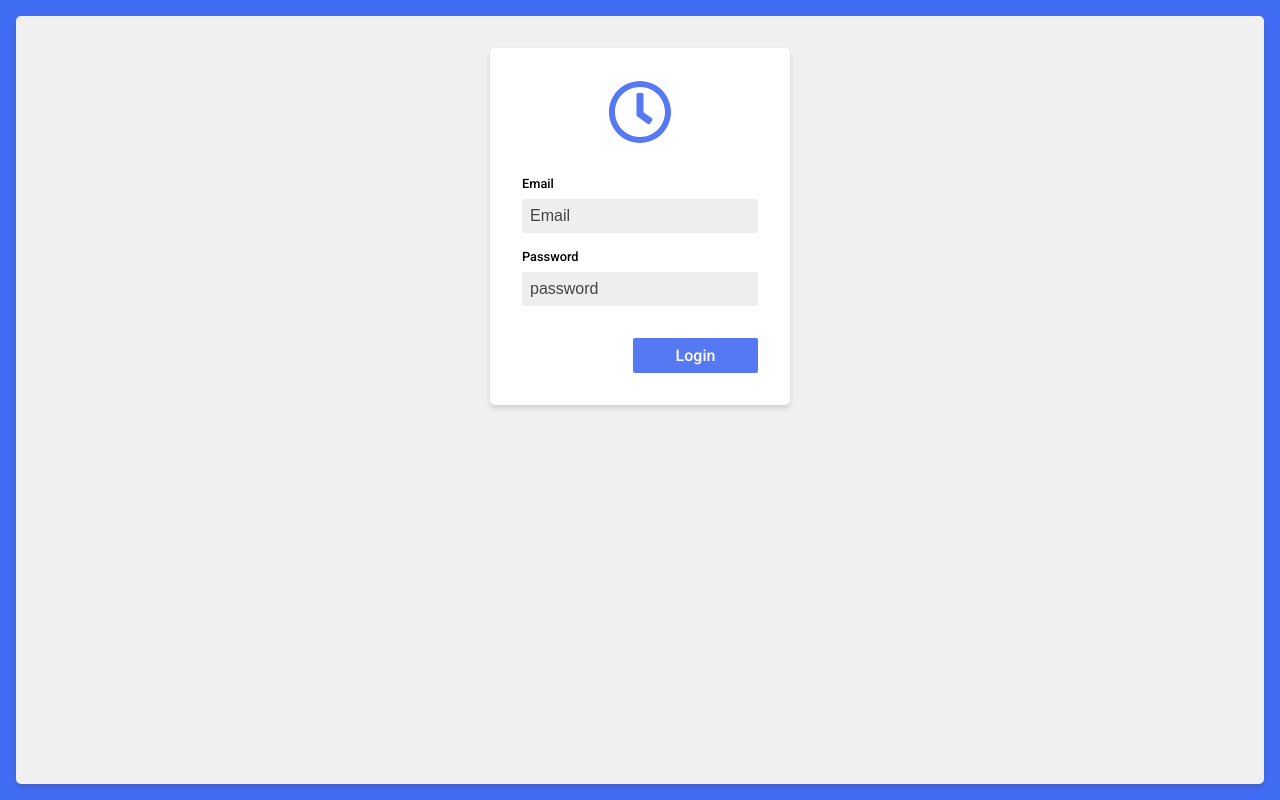
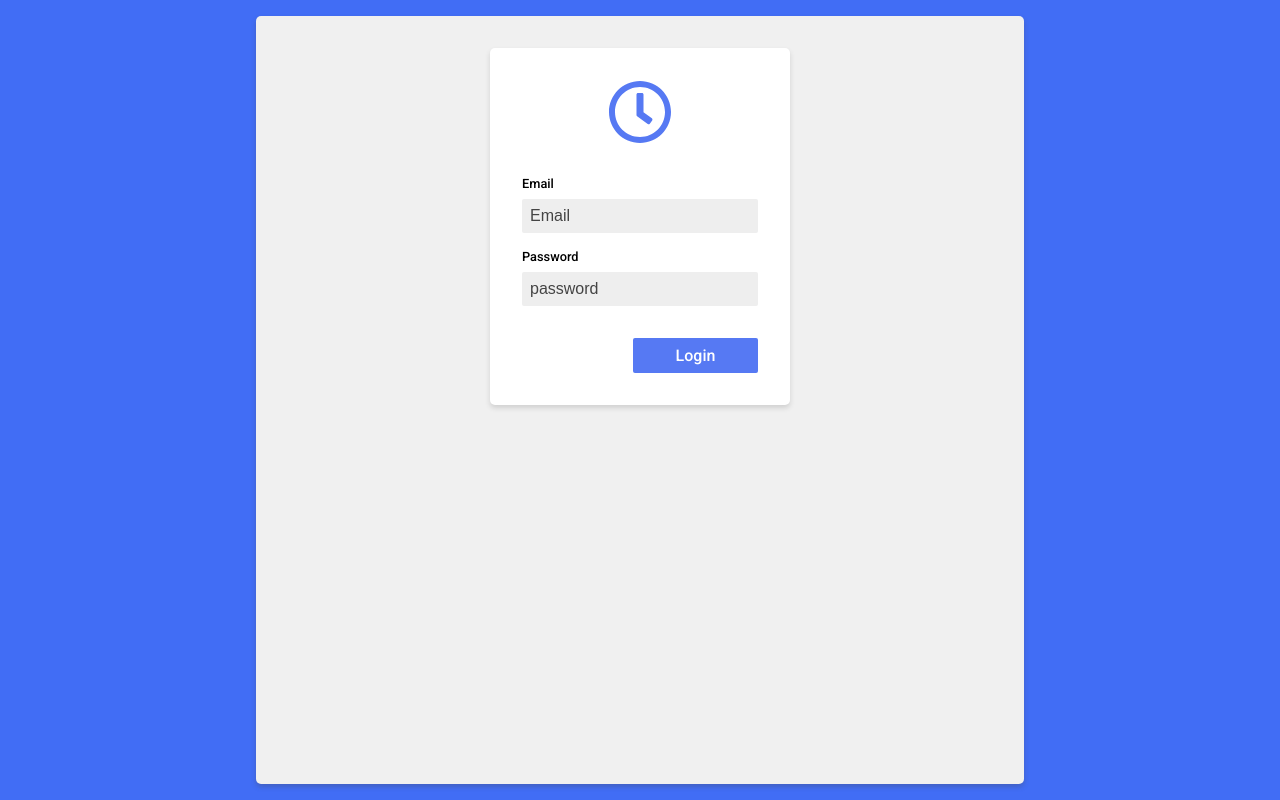
Before and after one commit to PepeValderramaRegueira/pwa-counter-with-login-for-bbva, a React (Create React App) app in the folder client/: page / in a window 1280 px wide. Built offline with nearby package versions, Linux system fonts and the light colour scheme.

Commit message:
Se añade un ancho máximo al container de la app

```diff
--- a/client/src/components/AppContainer/AppContainer.scss
+++ b/client/src/components/AppContainer/AppContainer.scss
@@ -6,8 +6,10 @@
   box-shadow: 0 3px 5px rgba(color('black'), .28);
   position: fixed;
   top: 1rem;
-  left: 1rem;
+  left: 50%;
+  transform: translateX(-50%);
   width: calc(100% - 2rem);
   height: calc(100% - 2rem);
   padding: 2rem;
+  max-width: 768px;
 }
```
